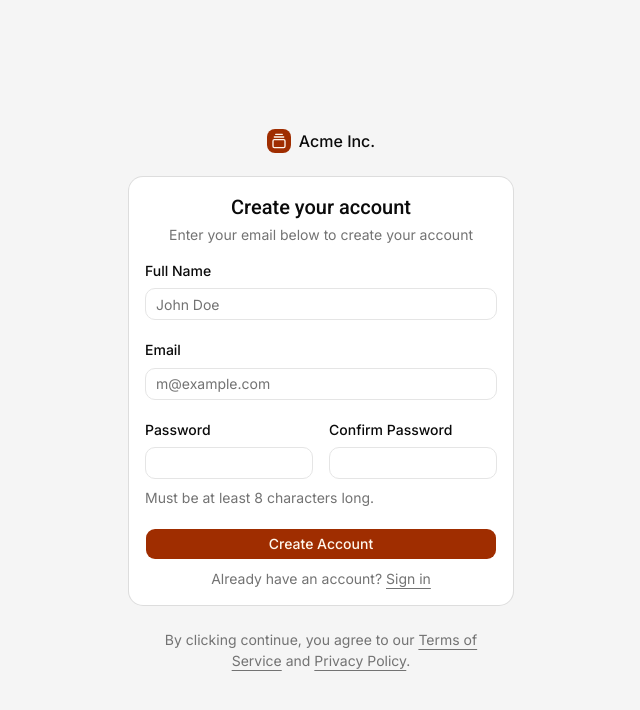
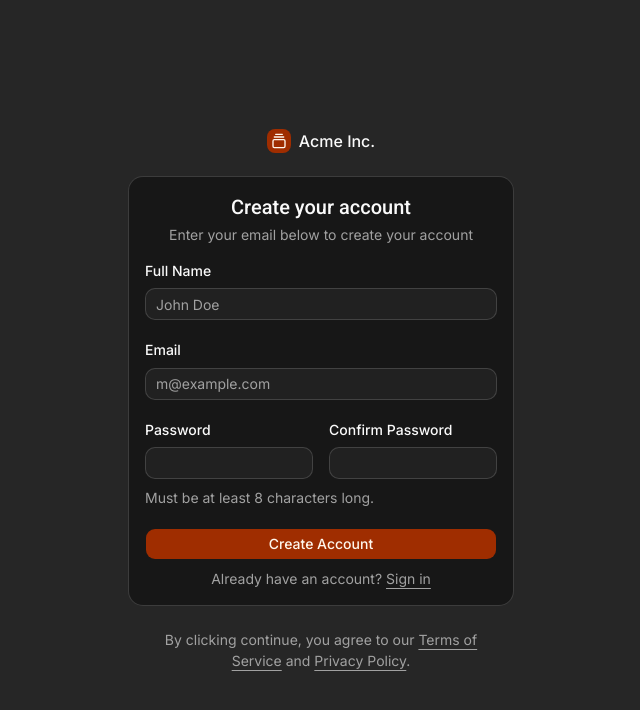
Before and after one commit to adil618/Clustivo, a Next.js app: page /signup in a window 1280 px wide. Shown: the top 710 px of the page, without its empty margins (319-959 px from the left). Built offline with nearby package versions, Linux system fonts and the light colour scheme.

Commit message:
feat: implement application layout with theme provider and sidebar structure

```diff
--- a/app/layout.tsx
+++ b/app/layout.tsx
@@ -2,7 +2,7 @@ import { Geist_Mono, Inter, Roboto } from "next/font/google"
 
 import "./globals.css"
 import { cn } from "@/lib/utils"
-import AppProviders from "@/components/app-providers"
+import { ThemeProvider } from "@/components/theme-provider"
 
 const robotoHeading = Roboto({ subsets: ["latin"], variable: "--font-heading" })
 
@@ -31,7 +31,7 @@ export default function RootLayout({
       )}
     >
       <body>
-        <AppProviders>{children}</AppProviders>
+        <ThemeProvider attribute="class" defaultTheme="dark" enableSystem disableTransitionOnChange>{children}</ThemeProvider>
       </body>
     </html>
   )
--- a/app/page.tsx
+++ b/app/page.tsx
@@ -1,18 +1,22 @@
-import { Button } from "@/components/ui/button"
+import { AppSidebar } from "@/components/app-sidebar"
+import { NavMain } from "@/components/nav-main"
+import { Separator } from "@/components/ui/separator"
+import { SidebarProvider, SidebarTrigger } from "@/components/ui/sidebar"
+import { TooltipProvider } from "@/components/ui/tooltip"
 
 export default function Page() {
   return (
     <div className="flex min-h-svh p-6">
       <div className="flex max-w-md min-w-0 flex-col gap-4 text-sm leading-loose">
-        <div>
-          <h1 className="font-medium">Project ready!</h1>
-          <p>You may now add components and start building.</p>
-          <p>We&apos;ve already added the button component for you.</p>
-          <Button className="mt-2">Button</Button>
-        </div>
-        <div className="font-mono text-xs text-muted-foreground">
-          (Press <kbd>d</kbd> to toggle dark mode)
-        </div>
+        <SidebarProvider>
+          <TooltipProvider>
+            <AppSidebar />
+            <SidebarTrigger />
+          </TooltipProvider>
+        </SidebarProvider>
+        <Separator />
+        <NavMain items={[]} />
+        <Separator />
       </div>
     </div>
   )
--- a/components/theme-provider.tsx
+++ b/components/theme-provider.tsx
@@ -2,6 +2,17 @@
 
 import * as React from "react"
 import { ThemeProvider as NextThemesProvider, useTheme } from "next-themes"
+
+// Suppress React 19 error about next-themes injecting a script tag
+if (typeof window !== "undefined" && process.env.NODE_ENV === "development") {
+  const originalError = console.error
+  console.error = (...args: unknown[]) => {
+    if (typeof args[0] === "string" && args[0].includes("Encountered a script tag while rendering React component")) {
+      return
+    }
+    originalError.apply(console, args)
+  }
+}
 
 function ThemeProvider({
   children,
```
